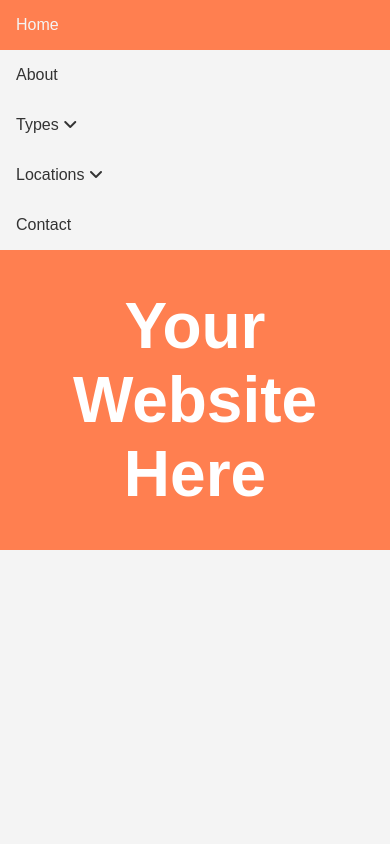
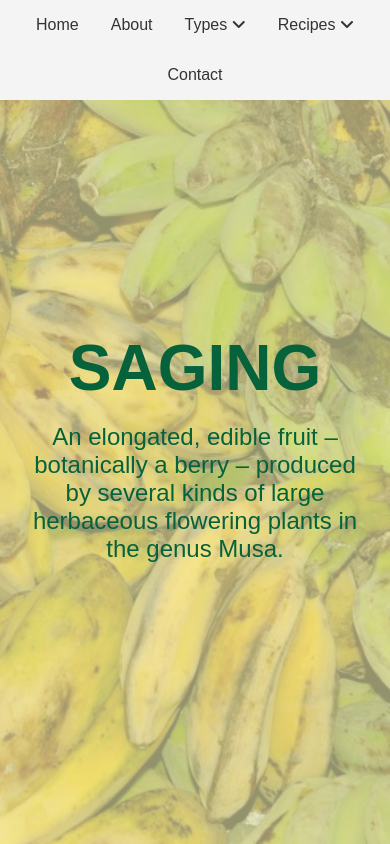
Before and after one commit to rolemgalvez/saging, a plain HTML site: page index.html in a window 390 px wide. Drawn offline with Linux system fonts and the light colour scheme.

Commit message:
Working on Home Page

```diff
--- a/index.html
+++ b/index.html
@@ -15,7 +15,7 @@
         <ul>
             <li><a href="#">Home</a></li>
             <li><a href="#">About</a></li>
-            <li>Types <i class="fas fa-angle-down"></i>
+            <li class="types-list">Types <i class="fas fa-angle-down"></i>
                 <ul>
                     <li><a href="#">Lacatan</a></li>
                     <li><a href="#">Latundan</a></li>
@@ -23,14 +23,12 @@
                     <li><a href="#">Saba</a></li>
                 </ul>
             </li>
-            <li>Locations <i class="fas fa-angle-down"></i>
+            <li>Recipes <i class="fas fa-angle-down"></i>
                 <ul>
-                    <li><a href="#">HTML</a> <span>22 Posts</span></li>
-                    <li><a href="#">CSS</a> <span>16 Posts</span></li>
-                    <li><a href="#">JavaScript</a> <span>10 Posts</span></li>
-                    <li><a href="#">Python</a> <span>13 Posts</span></li>
-                    <li><a href="#">PHP</a> <span>10 Posts</span></li>
-                    <li><a href="#">Design</a> <span>21 Posts</span></li>
+                    <li><a href="#">Meals</a> <span>5 Choices</span></li>
+                    <li><a href="#">Snacks</a> <span>6 Choices</span></li>
+                    <li><a href="#">Desserts</a> <span>7 Choices</span></li>
+                    <li><a href="#">Drinks</a> <span>4 Choices</span></li>
                 </ul>
             </li>
             <li><a href="#">Contact</a></li>
@@ -38,7 +36,10 @@
     </nav>
 
     <header id="showcase">
-        <h1>Your Website Here</h1>
+        <div class="container">
+            <h1>SAGING</h1><br>
+            <p>An elongated, edible fruit – botanically a berry – produced by several kinds of large herbaceous flowering plants in the genus Musa.</p>
+        </div>
     </header>
 </body>
 </html>
--- a/style.css
+++ b/style.css
@@ -53,6 +53,20 @@ body {
     left: 0;
     width: 200px;
     margin-top: 1rem;
+    z-index: 2;
+}
+
+#navbar ul li.types-list:hover ul {
+    display: flex;
+    flex-direction: column;
+    justify-content: flex-start;
+    align-items: flex-start;
+    width: 100%;
+}
+
+#navbar ul li.types-list:hover ul li {
+    flex: 1 1 0px;
+    width: 98px;
 }
 
 #navbar ul li:hover ul li {
@@ -84,28 +98,51 @@ body {
 }
 
 #showcase {
+    background: rgba(246, 245, 120, 0.5);
+    position: absolute;
+    left: 0;
+    top: 0;
+    z-index: -1;
+    height: 100vh;
+}
+
+#showcase:before {
+    content: '';
+    background: url("./img/kumpol-ng-saging.jpg") no-repeat center center/cover;
+    position: absolute;
+    top: 0;
+    left: 0;
+    width: 100%;
+    height: 100%;
+    z-index: -2;
+    opacity: .4;
+
+}
+
+.container {
     display: flex;
     flex-direction: column;
-    height: 300px;
+    height: 100%;
     align-items: center;
     justify-content: center;
     text-align: center;
-    padding: 0 2rem;
-    background: var(--primary-color);
+    padding: 3.1rem 2rem 0 2rem;
+    color: #06623b;
 }
 
-#showcase h1 {
-    color: #ffffff;
+.container h1 {
     font-size: 4rem;
 }
 
+.container p {
+    font-size: 1.5rem;
+}
+
 @media(max-width: 600px) {
-    #navbar ul li {
-        display: block;
-    }
-
-    #navbar ul li:hover ul {
-        width: 100%;
-        position: relative;
+    #navbar ul {
+        display: flex;
+        flex-wrap: wrap;
+        justify-content: center;
+        align-items: center;
     }
 }
```
Also changed, not shown: img/kumpol-ng-saging.jpg (added).
